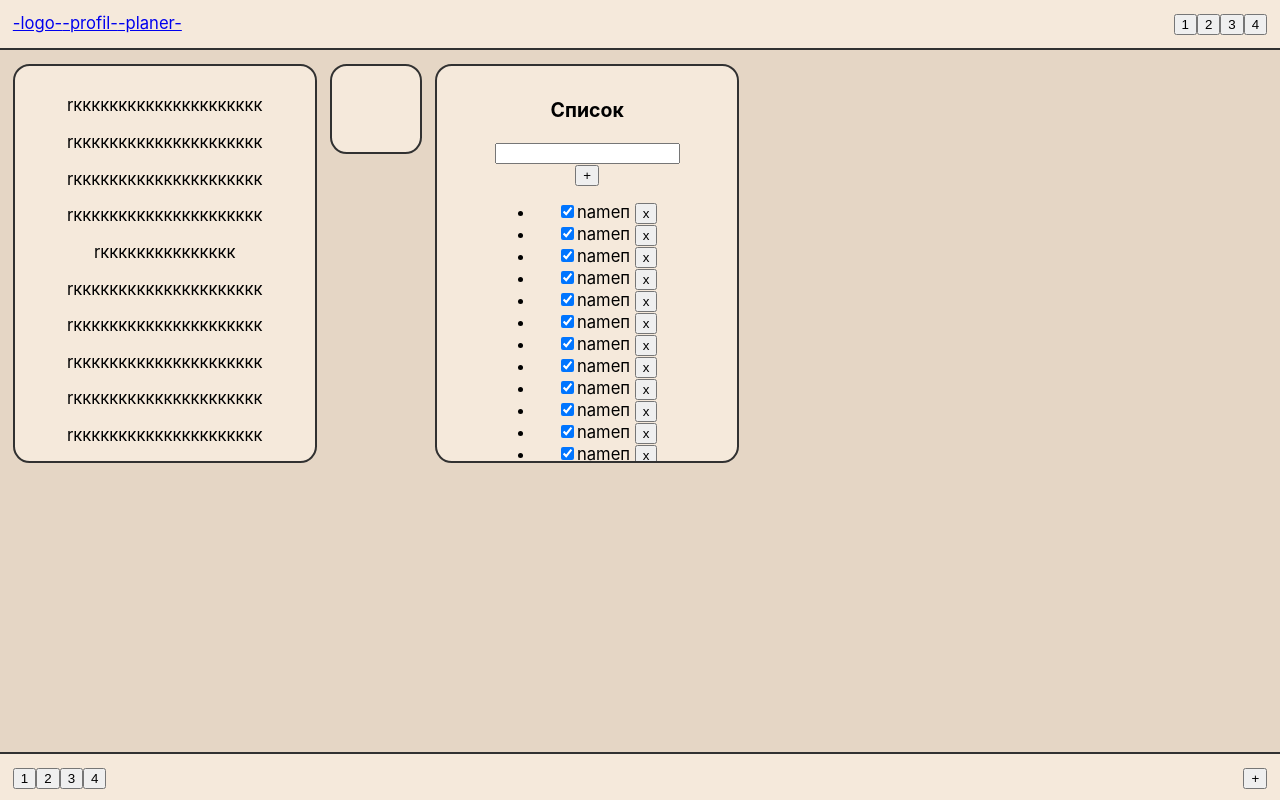
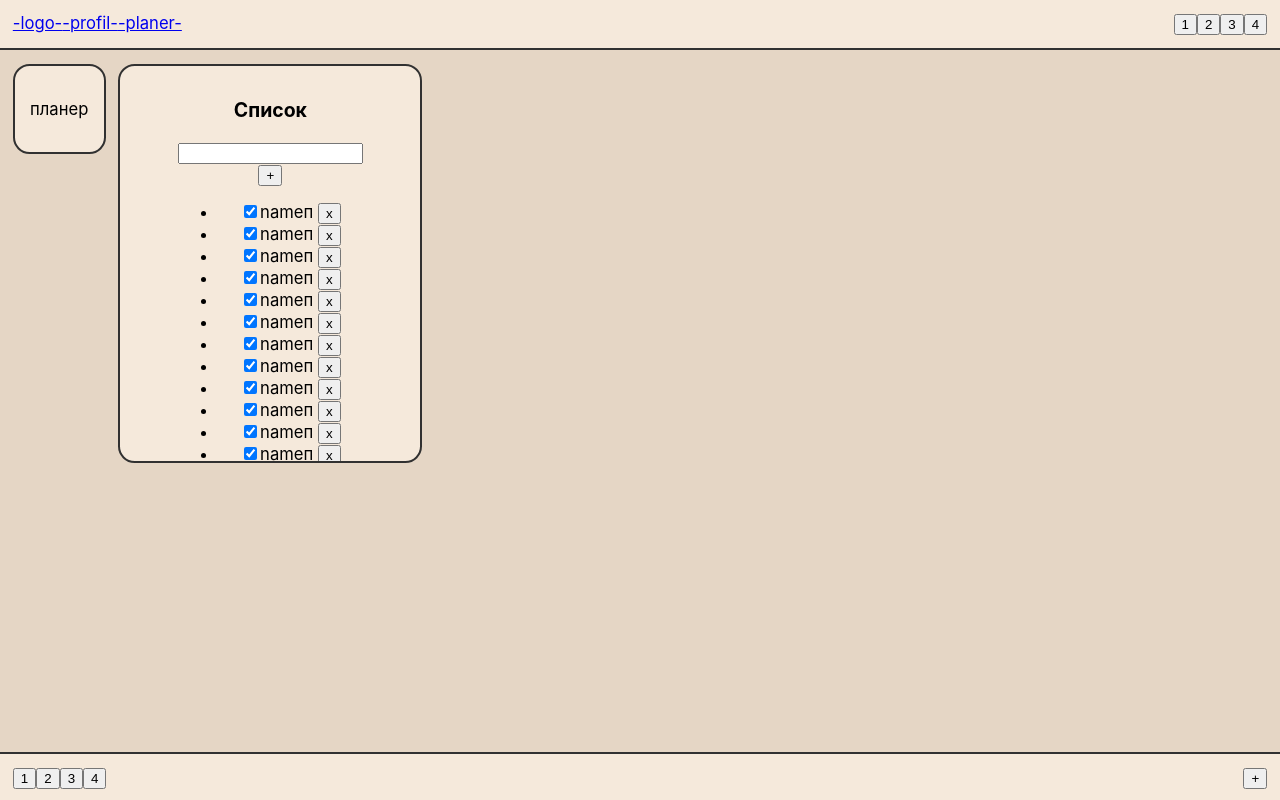
Before and after one commit to Meiraline/my-planer, a React (Create React App) app: page /planer in a window 1280 px wide. Built offline with nearby package versions, Linux system fonts and the light colour scheme.

Commit message:
абсолютная версия блоков

```diff
--- a/src/Bloks/Blok.tsx
+++ b/src/Bloks/Blok.tsx
@@ -1,4 +1,4 @@
-import React, { useRef, useState, useEffect } from "react";
+import React, { useRef, useState, useEffect, useCallback } from "react";
 
 interface BoxProps {
   maxWidth?: number;
@@ -24,52 +24,52 @@ export function Blok(p: BoxProps) {
 
   const contentRef = useRef<HTMLDivElement>(null);
 
-  // Функция обновления размеров блока на основе контента
-  const updateSizeFromContent = () => {
+
+  const updateSizeFromContent = useCallback(() => {
     if (contentRef.current) {
       const contentWidth = contentRef.current.scrollWidth;
       const contentHeight = contentRef.current.scrollHeight;
 
-      // Округление вниз и устранение "лишнего" блока по вертикали
       const newWidth = Math.max(
         minWidth,
-        Math.min(Math.floor(contentWidth  / 60), maxWidth) // Округление вниз
+        Math.min(Math.floor(contentWidth / 60), maxWidth)
       );
 
       const newHeight = Math.max(
         minHeight,
-        Math.min(Math.floor((contentHeight - 50) / 80), maxHeight) // Убираем пиксель на лишний блок
+        Math.min(Math.floor((contentHeight - 50) / 80), maxHeight)
       );
 
       setWidth(newWidth);
       setHeight(newHeight);
 
-      // Проверка переполнения
       setOverflowX(newWidth >= maxWidth);
       setOverflowY(newHeight >= maxHeight);
     }
-  };
+  }, [minWidth, maxWidth, minHeight, maxHeight]);
 
-  // Эффект для обновления размеров при изменении контента
   useEffect(() => {
     updateSizeFromContent();
-  }, [p.children]);
+  }, [p.children, updateSizeFromContent]);
 
   return (
     <div
       style={{
         gridColumn: `span ${width}`,
         gridRow: `span ${height}`,
-        backgroundColor: "#F5E9DB",
-        border: "0.3vh solid #313131",
-        borderRadius: "1rem",
+        padding: "1vw",
+        boxSizing: "border-box",
+
         display: "flex",
         justifyContent: overflowX ? "flex-start" : "center",
         alignItems: overflowY ? "flex-start" : "center",
         overflowX: overflowX ? "auto" : "hidden",
         overflowY: overflowY ? "auto" : "hidden",
-        padding: "1vw",
-        boxSizing: "border-box",
+
+        backgroundColor: "#F5E9DB",
+        border: "0.3vh solid #313131",
+        borderRadius: "1rem",
+
       }}
     >
       <div
@@ -77,7 +77,7 @@ export function Blok(p: BoxProps) {
         style={{
           width: "min-content",
           height: "min-content",
-          margin: "auto", // Центрирование контента
+          margin: "auto",
         }}
       >
         {p.children}
--- a/src/Pages/Planer.jsx
+++ b/src/Pages/Planer.jsx
@@ -34,19 +34,8 @@ let tasks = [
 function Planer() {
     return (
         <div className = "page">
-            <Blok> <p>rккккккккккккккккккккк</p>
-              <p>rккккккккккккккккккккк</p>
-<p>rккккккккккккккккккккк</p>
-<p>rккккккккккккккккккккк</p>
-<p>rккккккккккккккк</p>
-<p>rккккккккккккккккккккк</p>
-<p>rккккккккккккккккккккк</p>
-              <p>rккккккккккккккккккккк</p>
-              <p>rккккккккккккккккккккк</p>
-              <p>rккккккккккккккккккккк</p>
-              <p>rккккккккккккккккккккк</p>
-            </Blok>
-            <Blok  width={2} height={3} />
+
+            <Blok  width={12} height={3} >планер</Blok>
             <Blok >  <TodoList title='Список' tasks = {tasks}  /> </Blok>
 
 
```
